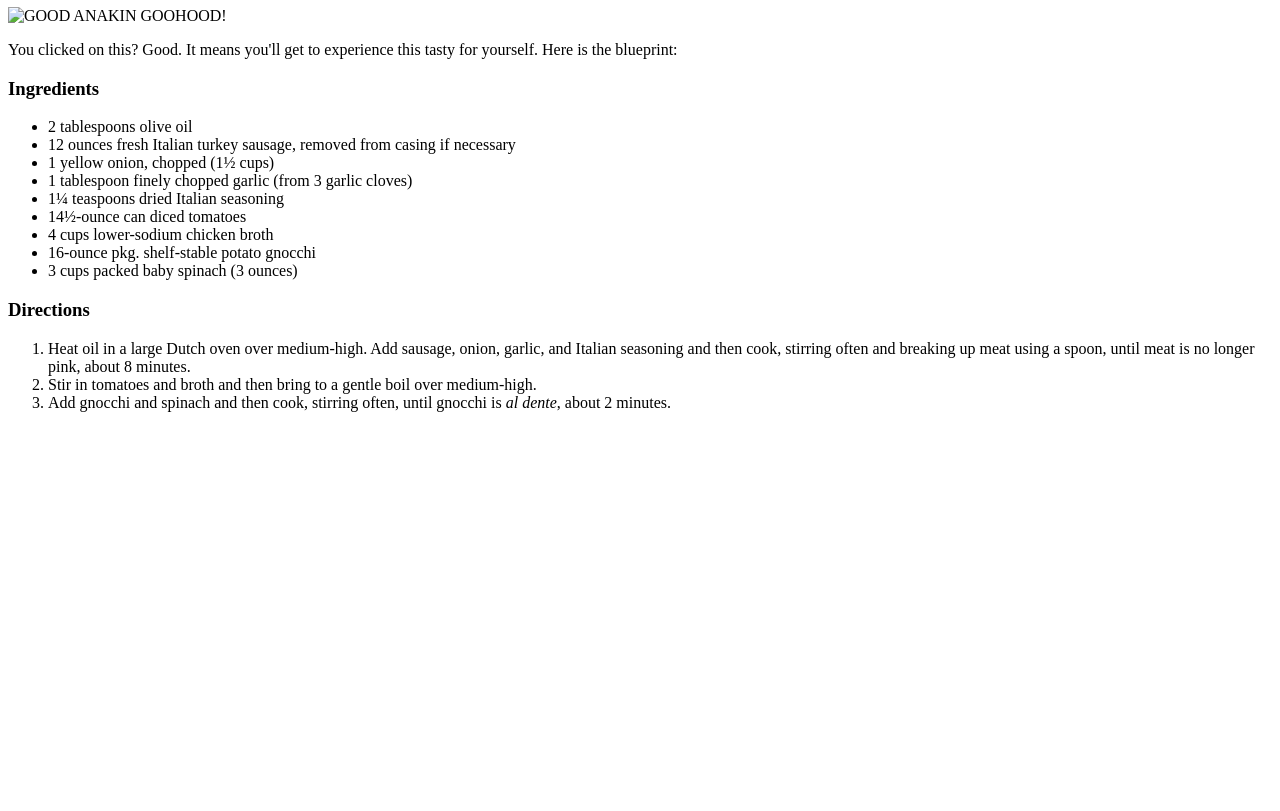
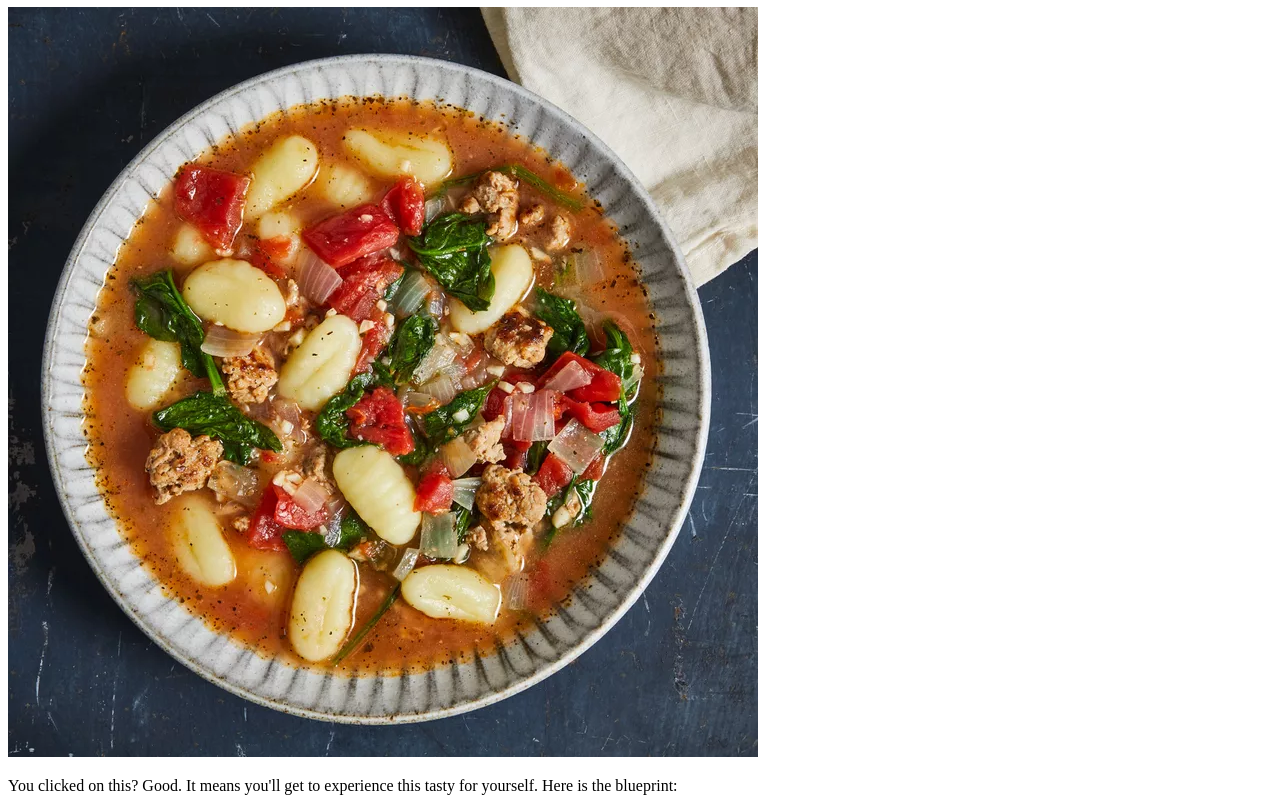
Before and after one commit to WigstyPalusky/recipes, a plain HTML site: page recettes/sausage-gnocchi-soup.html in a window 1280 px wide. Shown: the part 73-884 px from the top of the page. Before the commit the page ends 800 px from the top, so only its background shows below. Drawn offline with Linux system fonts and the light colour scheme.

Commit message:
Recipe Image Link Wasn't Properly Pasted. Fixed It

```diff
--- a/recettes/sausage-gnocchi-soup.html
+++ b/recettes/sausage-gnocchi-soup.html
@@ -7,7 +7,7 @@
 
     <body>
         <h1>Sausage & Gnocchi Soup</h1>
-    <img src="~/repos/recipes/recipe-images/gnocchi-sausage-soup-recioe-0921kit-2f750f83f07b44e09acf0260d5e35bc1" alt="GOOD ANAKIN GOOHOOD!">
+        <img src="../recipe-images/gnocchi-sausage-soup-recioe-0921kit-2f750f83f07b44e09acf0260d5e35bc1.webp" alt="GOOD ANAKIN GOOHOOD!">
         <p>You clicked on this? Good. It means you'll get to experience this tasty for yourself. Here is the blueprint:
         </p>
         <h3>Ingredients</h3>
```
Lines whose indentation alone changed are shown as unchanged.
